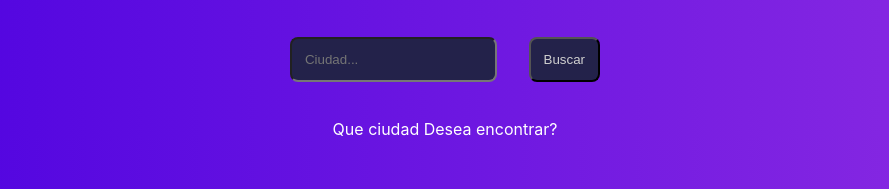
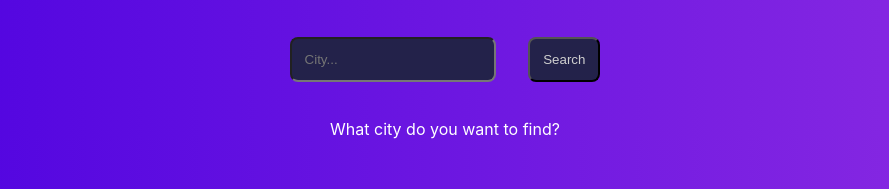
Before and after one commit to Nicovied0/Wheather-APP, a React (Create React App) app: page /home in a window 1280 px wide. Shown: the top 189 px of the page, without its empty margins (195-1084 px from the left). Built offline with nearby package versions, Linux system fonts and the light colour scheme.

Commit message:
text remplaced

```diff
--- a/src/Components/Cards.jsx
+++ b/src/Components/Cards.jsx
@@ -6,7 +6,7 @@ import Loader from "./Loader";
 export default function Cards({ cities, onClose }) {
   // console.log(cities.length, "ciudad de card");
   if (cities.length === 0) {
-    return <div>Que ciudad Desea encontrar?</div>;
+    return <div>What city do you want to find?</div>;
   } else {
     return (
       <div className="Div-Cards-Container">
--- a/src/Components/SearchBar.jsx
+++ b/src/Components/SearchBar.jsx
@@ -1,25 +1,32 @@
-import React,{useState} from 'react'
-import './CssComponents/Nav.css'
+import React, { useState } from "react";
+import "./CssComponents/Nav.css";
 
-
-const SearchBar = ({onSearch}) => {
-
-  const [city,setCity] = useState('')
+const SearchBar = ({ onSearch }) => {
+  const [city, setCity] = useState("");
 
   return (
-    <form className='Div-Search' onSubmit={(e) => {
-      e.preventDefault();
-      onSearch(city);
-      setCity('')
-    }}>
-      <input className='input'
-      type='text'
-      placeholder='Ciudad...'
-      value={city}
-      onChange={e => setCity(e.target.value)}/>
-      <input class="weatherIcon input" type="submit" value='Buscar' ></input>
+    <form
+      className="Div-Search"
+      onSubmit={(e) => {
+        e.preventDefault();
+        onSearch(city);
+        setCity("");
+      }}
+    >
+      <input
+        className="input"
+        type="text"
+        placeholder="City..."
+        value={city}
+        onChange={(e) => setCity(e.target.value)}
+      />
+      <input
+        class="weatherIcon input"
+        type="submit"
+        value="Search"
+      ></input>
     </form>
-  )
-}
+  );
+};
 
-export default SearchBar
+export default SearchBar;
```
